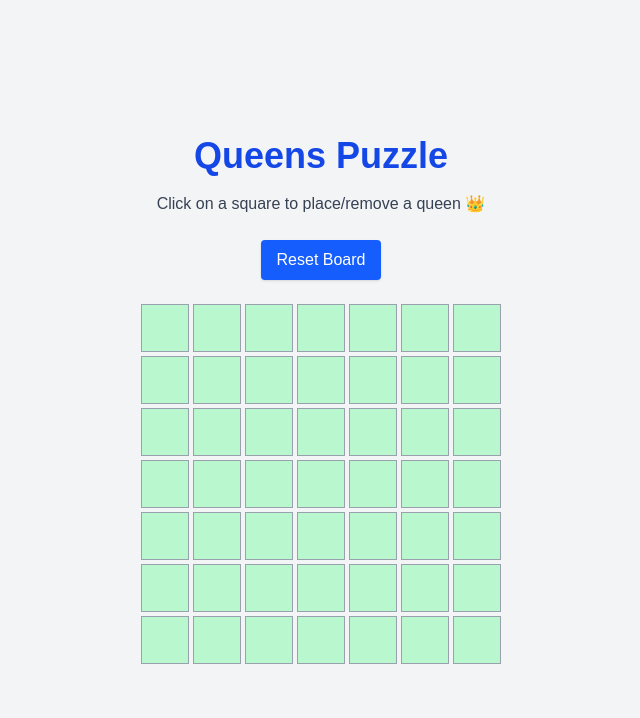
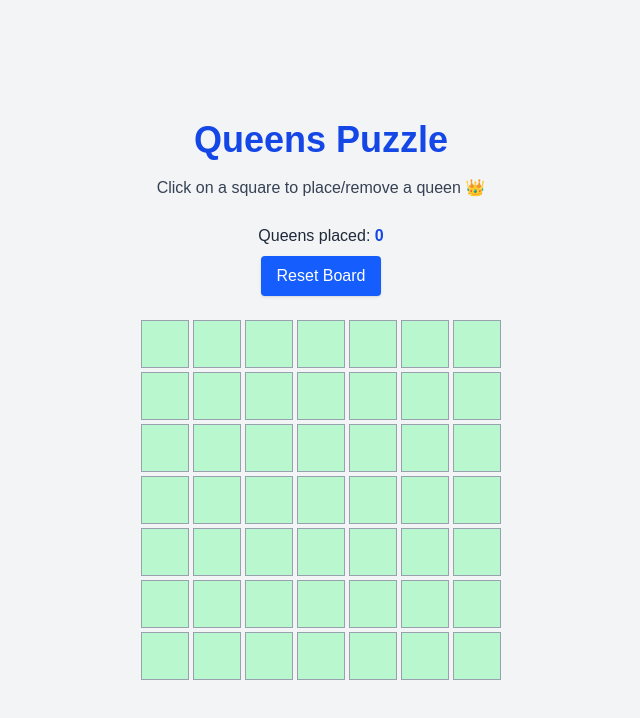
Before and after one commit to AtchuthanSriranjan/frontend, a Next.js app: page / in a window 1280 px wide. Shown: the top 718 px of the page, without its empty margins (319-959 px from the left). Built offline with nearby package versions, Linux system fonts and the light colour scheme.

Commit message:
Add three-state cell logic (empty, X, queen) and update visuals + counter updated

```diff
--- a/pages/index.tsx
+++ b/pages/index.tsx
@@ -1,5 +1,8 @@
 // Import React
 import React, { useState } from "react";
+
+// Define allowed cell states
+type CellState = "empty" | "x" | "queen";
 
 // interactive 7x7 "Queens Puzzle" board.
 // Users can click on cells to toggle queens on or off.
@@ -8,20 +11,24 @@ export default function Home() {
   const size = 7;
 
   // Helper to create a fresh empty board
-  const createEmptyBoard = () =>
-    Array.from({ length: size }, () => Array(size).fill(false));
+  const createEmptyBoard = (): CellState[][] =>
+    Array.from({ length: size }, () => Array(size).fill("empty"));
 
-  // Initialize a 2D boolean array to represent the board.
-  // Each cell is initially set to "false" meaning: no queen.
-  const [board, setBoard] = useState<boolean[][]>(createEmptyBoard());
+  // Initialize board state
+  const [board, setBoard] = useState<CellState[][]>(createEmptyBoard());
 
-  // Cell Toggle Function
-  // Flips the cell's boolean value (true → false or false → true)
+  // Cycle through states: empty → X → Queen → empty
   const toggleCell = (row: number, col: number) => {
     const newBoard = board.map((r, i) =>
-      r.map((c, j) => (i === row && j === col ? !c : c))
+      r.map((c, j) => {
+        if (i === row && j === col) {
+          if (c === "empty") return "x";
+          if (c === "x") return "queen";
+          return "empty";
+        }
+        return c;
+      })
     );
-    // Update the state with the new board
     setBoard(newBoard);
   };
 
@@ -30,6 +37,9 @@ export default function Home() {
   const resetBoard = () => {
     setBoard(createEmptyBoard());
   };
+
+  // Count how many queens are currently on the board
+  const queenCount = board.flat().filter((c) => c === "queen").length;
 
   return (
     // === Page Layout Container ===
@@ -41,6 +51,12 @@ export default function Home() {
       {/* --- Description text --- */}
       <p className="text-gray-700 mb-6">
         Click on a square to place/remove a queen 👑
+      </p>
+
+      {/* --- Queen Counter --- */}
+      <p className="text-gray-800 mb-2">
+        Queens placed:{" "}
+        <span className="font-bold text-blue-700">{queenCount}</span>
       </p>
 
       {/* --- Controls --- */}
@@ -60,22 +76,22 @@ export default function Home() {
           gridTemplateColumns: `repeat(${size}, 3rem)`,
         }}
       >
-        {/* --- Render each row and cell --- */}
         {board.map((row, i) =>
           row.map((cell, j) => (
             <div
-              key={`${i}-${j}`} // Unique key for each cell
-              onClick={() => toggleCell(i, j)} // Toggle cell on click
-              className={`w-12 h-12 flex items-center justify-center border border-gray-400 cursor-pointer transition
+              key={`${i}-${j}`}
+              onClick={() => toggleCell(i, j)}
+              className={`w-12 h-12 flex items-center justify-center border border-gray-400 cursor-pointer transition font-bold
                 ${
-                  cell
-                    ? "bg-red-400 text-white font-bold" // Active cell → red background + "Q"
-                    : "bg-green-200 hover:bg-green-300" // Empty cell → light green, darker on hover
+                  cell === "queen"
+                    ? "bg-red-400 text-white"
+                    : cell === "x"
+                    ? "bg-green-200 text-gray-700"
+                    : "bg-green-200 hover:bg-green-300"
                 }
               `}
             >
-              {/* Display a "Q" (Queen) only if cell is active */}
-              {cell ? "Q" : ""}
+              {cell === "queen" ? "Q" : cell === "x" ? "X" : ""}
             </div>
           ))
         )}
```
